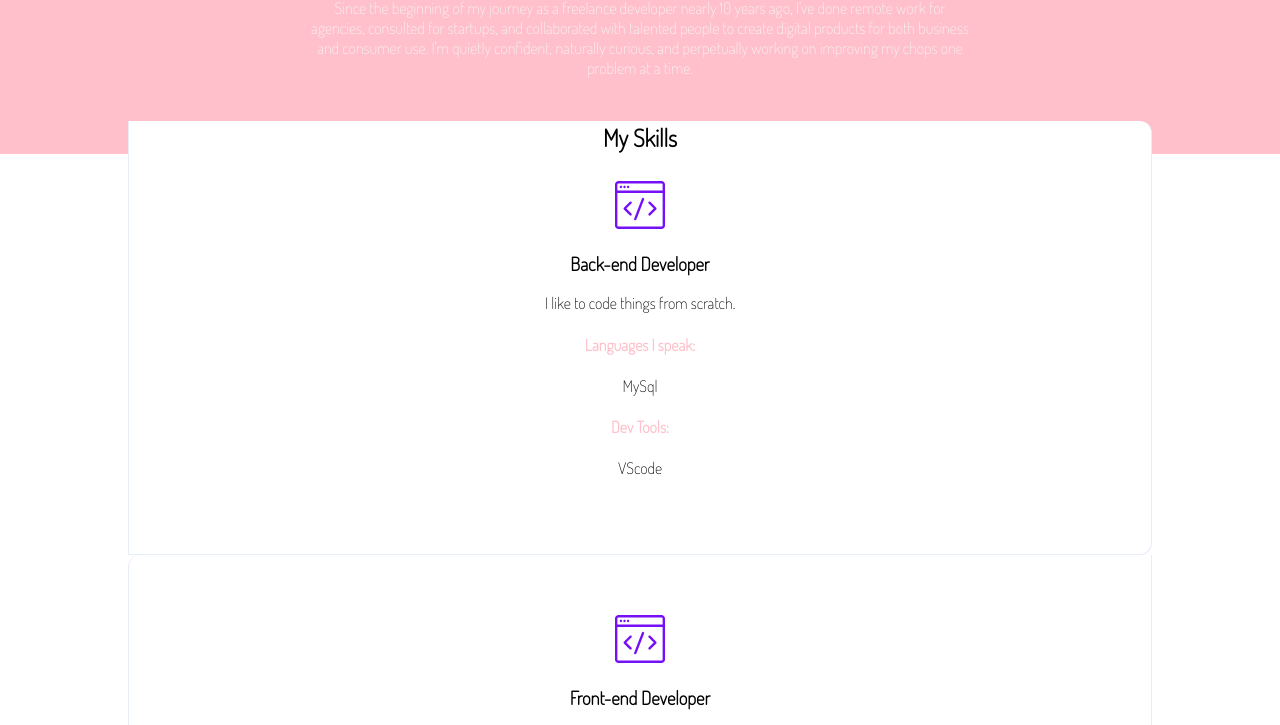
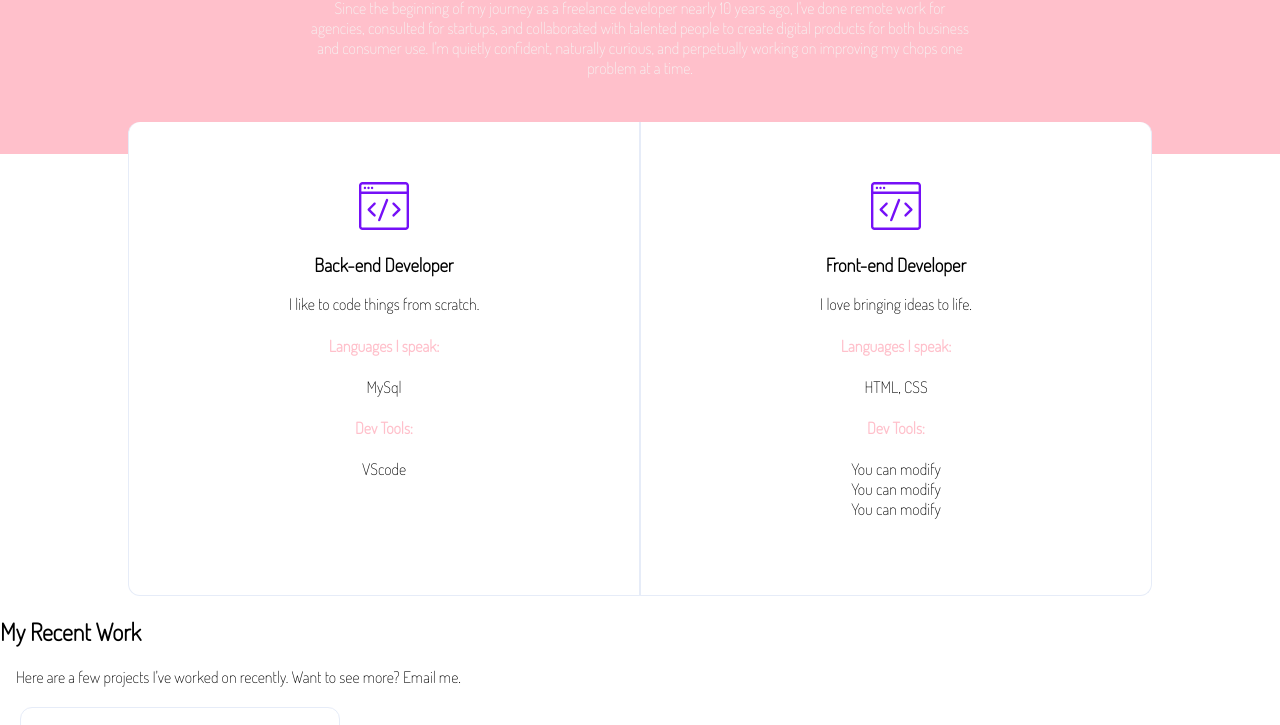
Before and after one commit to WildCodeSchool-2025-09/JS-remote-vert-checkpoint-1, a website: page site/portfolio.html in a window 1280 px wide. Shown: the part 969-1694 px from the top of the page. Drawn offline with Linux system fonts and the light colour scheme.

Commit message:
finish step4 of css

```diff
--- a/site/css/portfolio.css
+++ b/site/css/portfolio.css
@@ -125,3 +125,30 @@ main section:first-child {
     display: none;
   }
 }
+
+@media screen and (min-width:700px) {
+  main article.skills {
+    display: flex;
+    justify-content: center;
+
+    .column:first-of-type {
+      border-bottom-left-radius: var(--radius);
+      border-top-left-radius: var(--radius);
+      border-top-right-radius: 0;
+      border-bottom-right-radius: 0;
+      width: 50%;
+    }
+
+    .column:last-child {
+      border-top-right-radius: var(--radius);
+      border-bottom-right-radius: var(--radius);
+      border-bottom-left-radius: 0;
+      border-top-left-radius: 0;
+      width: 50%;
+    }
+
+    h2 {
+      display: none;
+    }
+  }
+}
```
Also changed, not shown: site/portfolio.html (+0 -2 lines).
